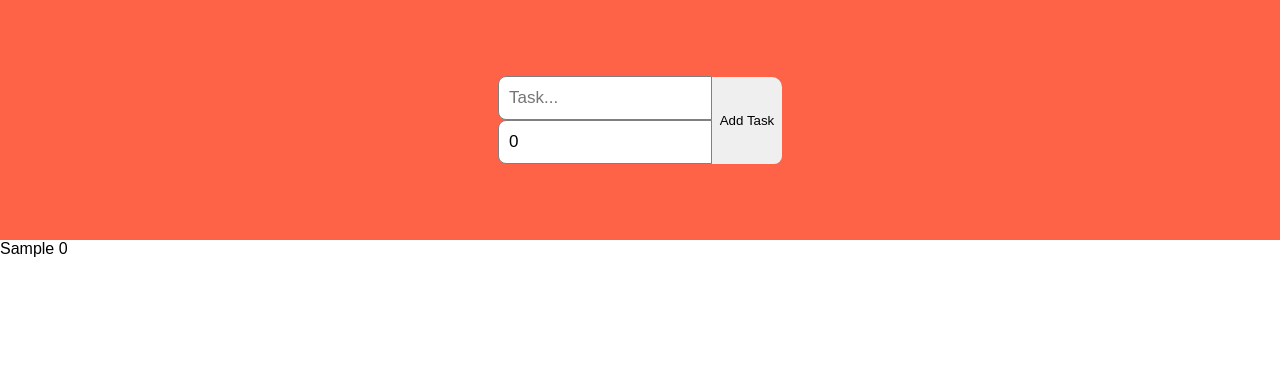
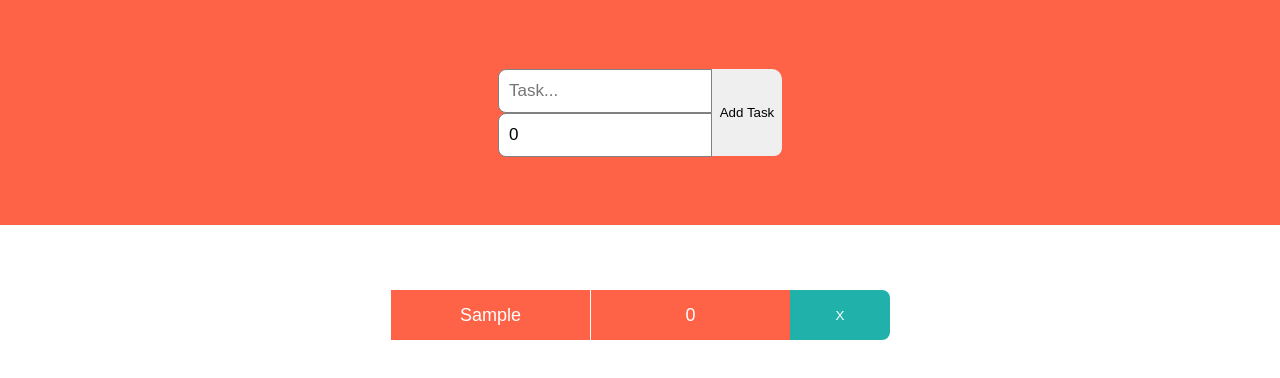
Before and after one commit to fwd-repo/typescript-todolist, a React (Create React App) app: page / in a window 1280 px wide. Both pictures are taken after typing "Sample" into the empty fields and a click on the button "Add Task". Shown: the top 378 px of the page. Built offline with nearby package versions, Linux system fonts and the light colour scheme.

Commit message:
Add styles to Components

```diff
--- a/src/App.css
+++ b/src/App.css
@@ -49,4 +49,46 @@ body {
 .todoList {
   flex: 70%;
   width: 100%;
+  display: flex;
+  align-items: center;
+  padding-top: 50px;
+  flex-direction: column;
 }
+
+.task {
+  width: 500px;
+  height: 50px;
+  display: flex;
+  color: white;
+  margin: 15px;
+}
+
+.task .content {
+  flex: 80%;
+  height: 100%;
+  display: flex;
+  justify-content: center;
+  align-items: center;
+}
+
+.task .content span {
+  display: grid;
+  place-items: center;
+  border: 1px solid white;
+  width: 100%;
+  height: 100%;
+  font-size: 18px;
+  border-right: none;
+  background-color: tomato;
+}
+
+.task button {
+  flex: 20%;
+  height: 100%;
+  border: none;
+  background-color: lightseagreen;
+  border-top-right-radius: 8px;
+  border-bottom-right-radius: 8px;
+  color: white;
+  cursor: pointer;
+}
--- a/src/Components/TodoTask.tsx
+++ b/src/Components/TodoTask.tsx
@@ -7,8 +7,12 @@ interface Props {
 
 const TodoTask = ({ task }: Props) => {
   return (
-    <div>
-      {task.taskName} {task.deadline}
+    <div className='task'>
+      <div className='content'>
+        <span>{task.taskName}</span>
+        <span>{task.deadline}</span>
+      </div>
+      <button>X</button>
     </div>
   )
 }
```
